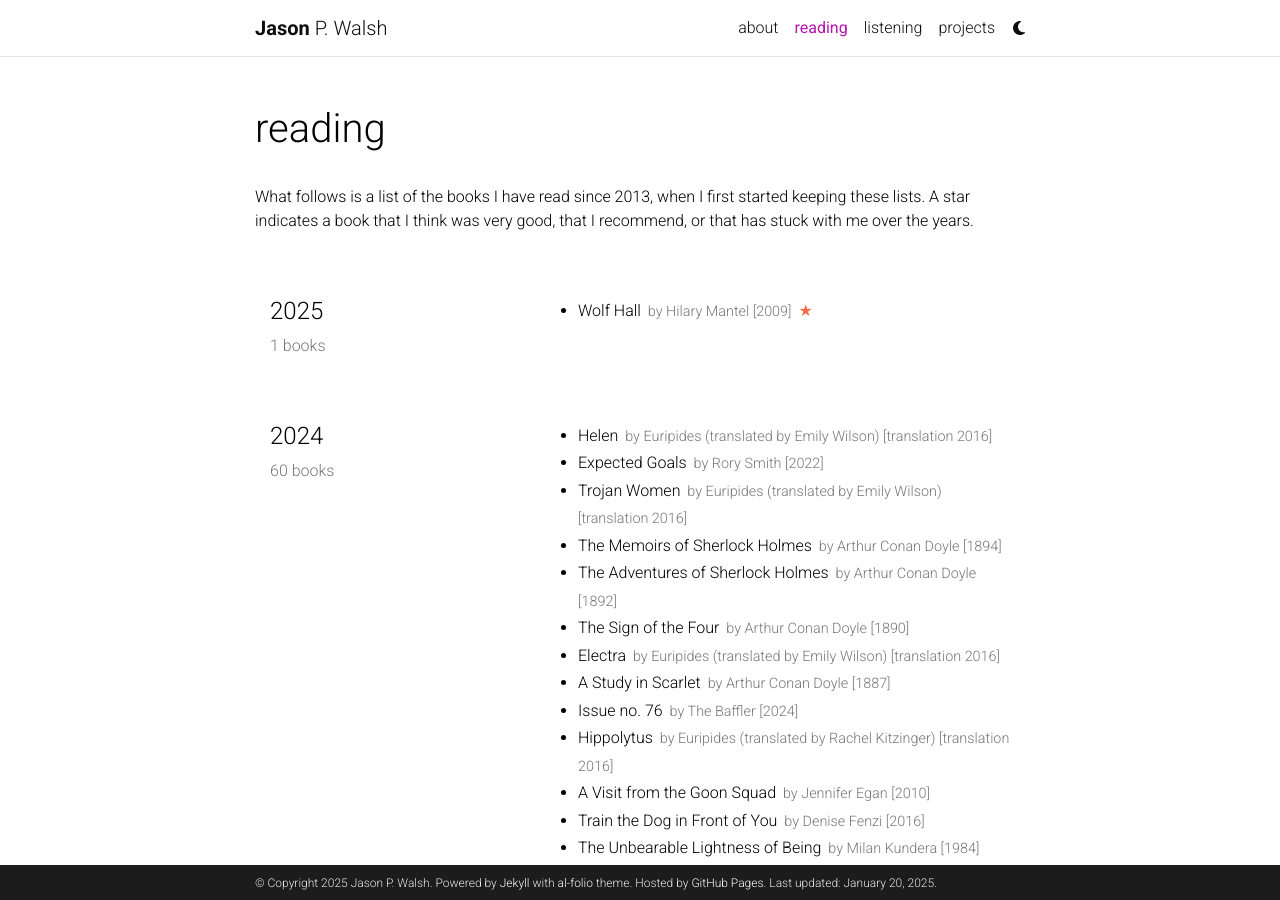
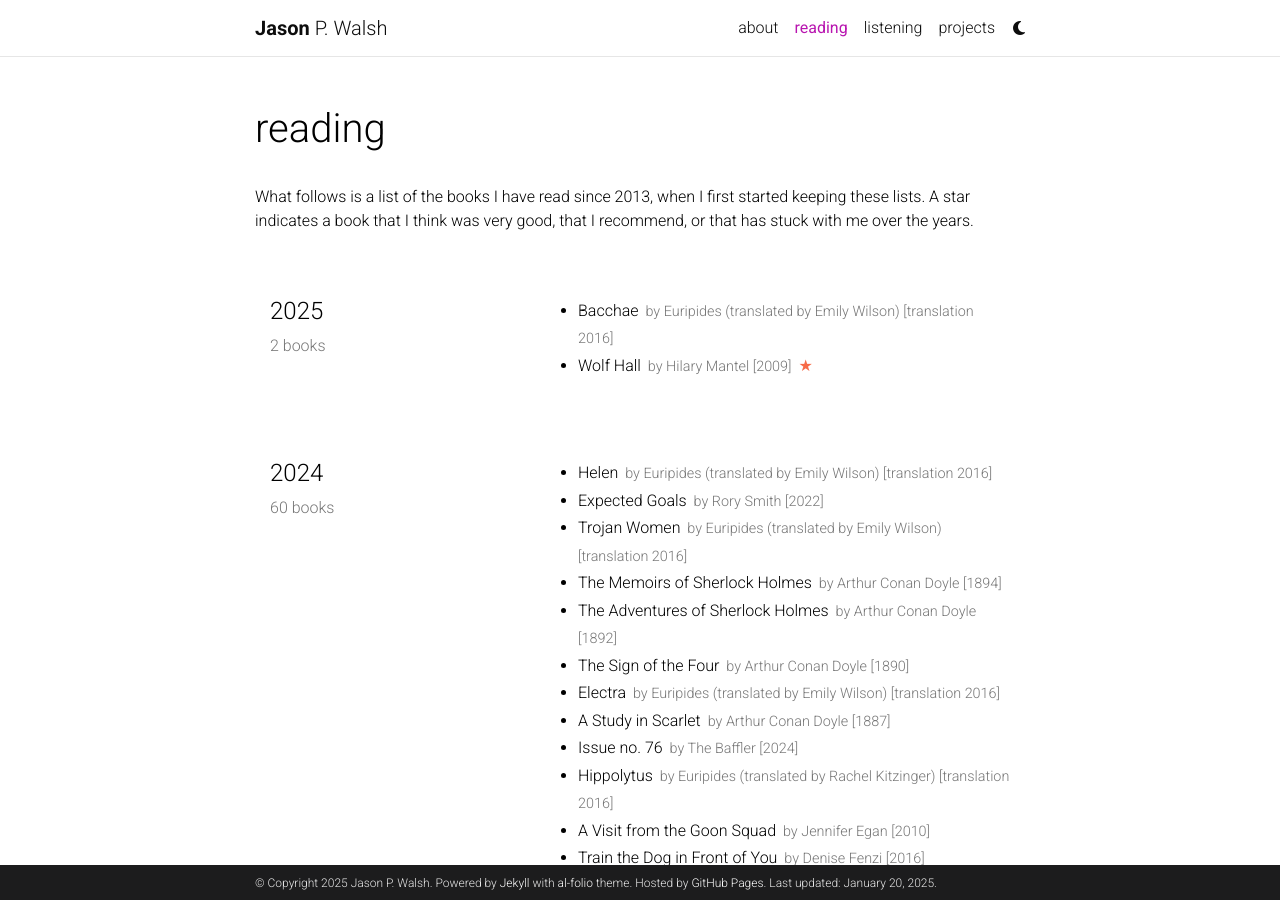
Before and after one commit to jwals23/jwals23.github.io, a Jekyll site: the page built from _pages/reading.md, in a window 1280 px wide and 900 px high. Built offline with Jekyll 4.4.1, drawn with Linux system fonts in a browser that asks for light colours; comment, search, counter and statistics services are not loaded; a style sheet for code colours, icons or effects is not loaded.

Commit message:
Update reading.yml

```diff
--- a/_data/reading.yml
+++ b/_data/reading.yml
@@ -1,6 +1,10 @@
 list:
   - year: "2025"
     books:
+      - title: Bacchae
+        author: Euripides (translated by Emily Wilson)
+        year: translation 2016
+
       - title: Wolf Hall
         author: Hilary Mantel
         year: 2009
```
